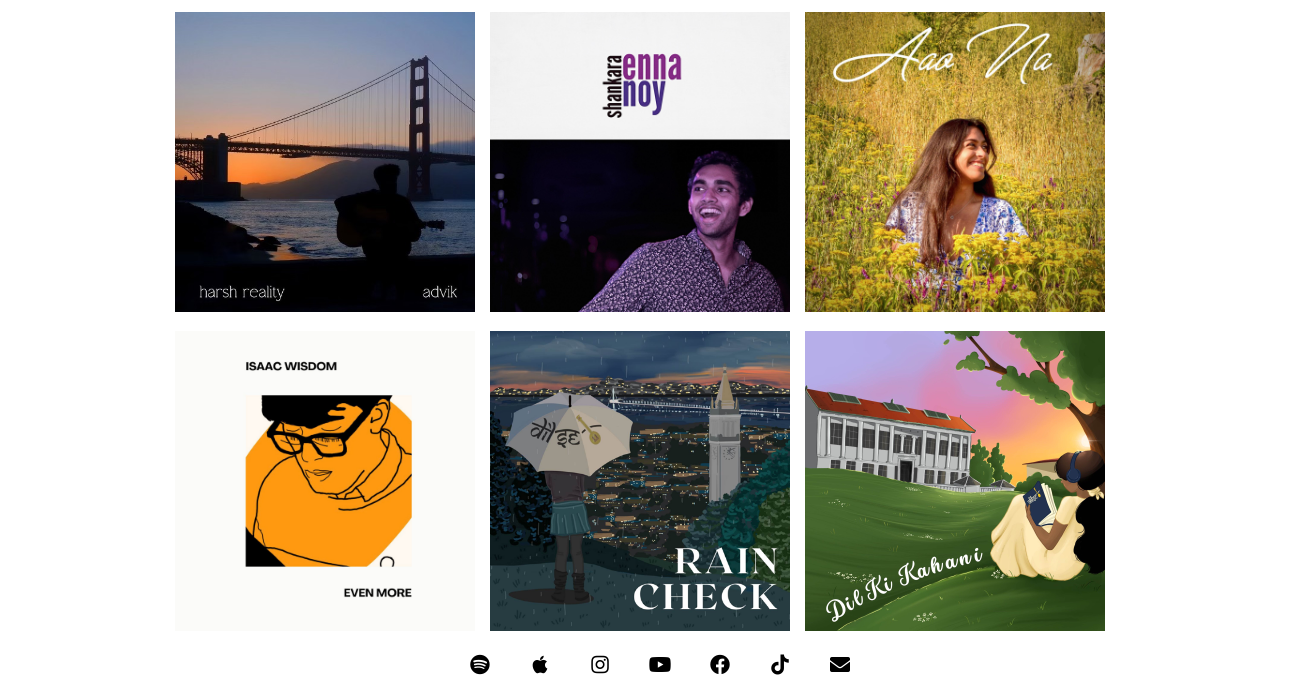
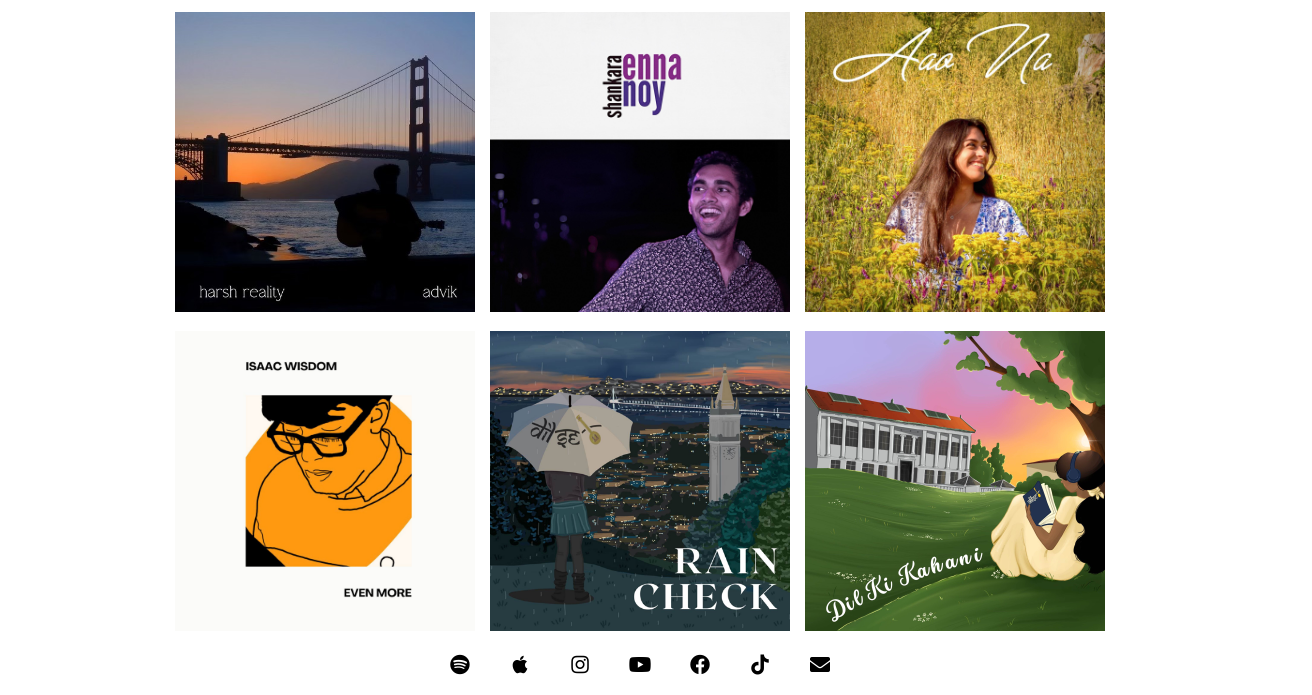
Before and after one commit to sksrikantan/kingkantan, a plain HTML site: page index.html in a window 1280 px wide. Shown: the part 738-1433 px from the top of the page, 1312 px wide, since content can reach past the window. Drawn offline with Linux system fonts and the light colour scheme.

Commit message:
social logos alignment

```diff
--- a/styles.css
+++ b/styles.css
@@ -55,7 +55,6 @@
 }
 
 .footer {
-    padding: 20px;
     text-align: center;
     display: flex;
     justify-content: center;
@@ -63,7 +62,10 @@
     flex-wrap: wrap;
     /* gap: 10px; */
     width: 100%;
-    margin: 0;
+    /* margin: 0; */
+    padding: 0;
+    padding-bottom: 20px;
+    padding-top: 20px;
 }
 
 .faw {
```
